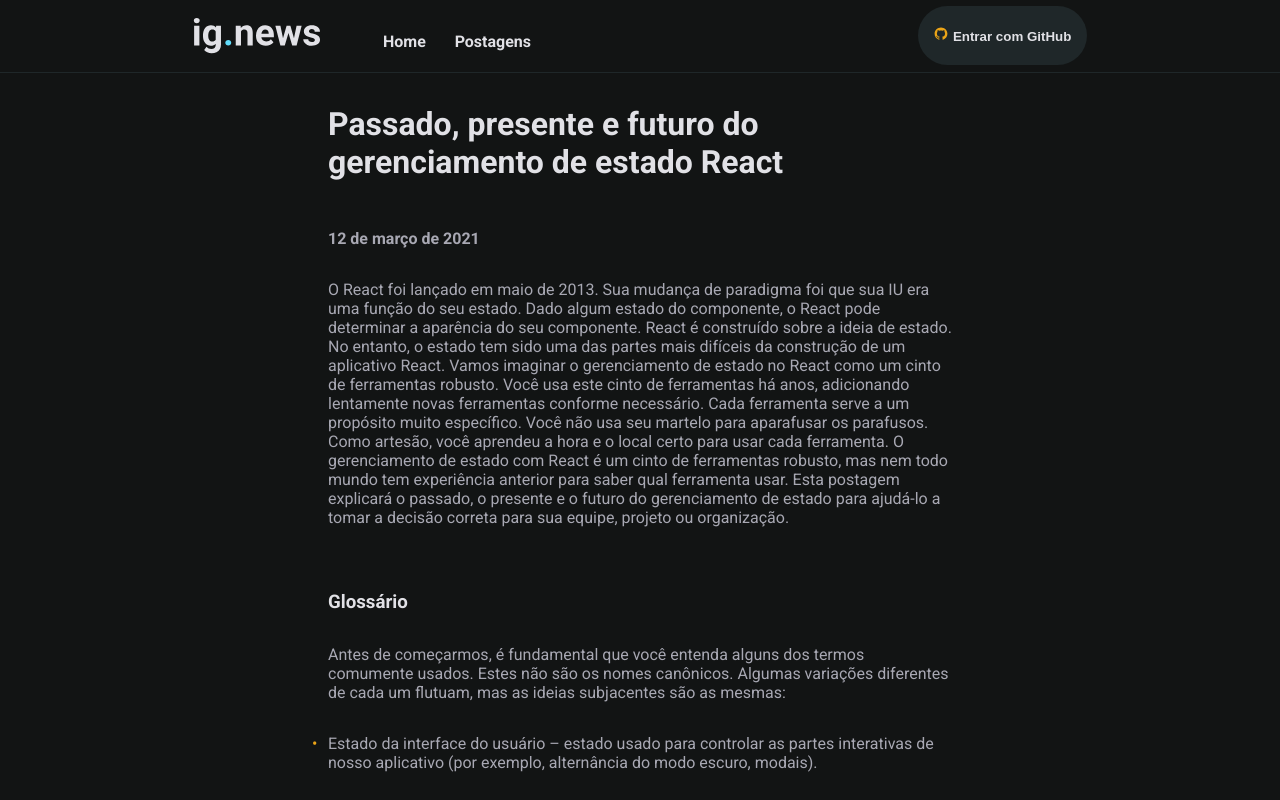
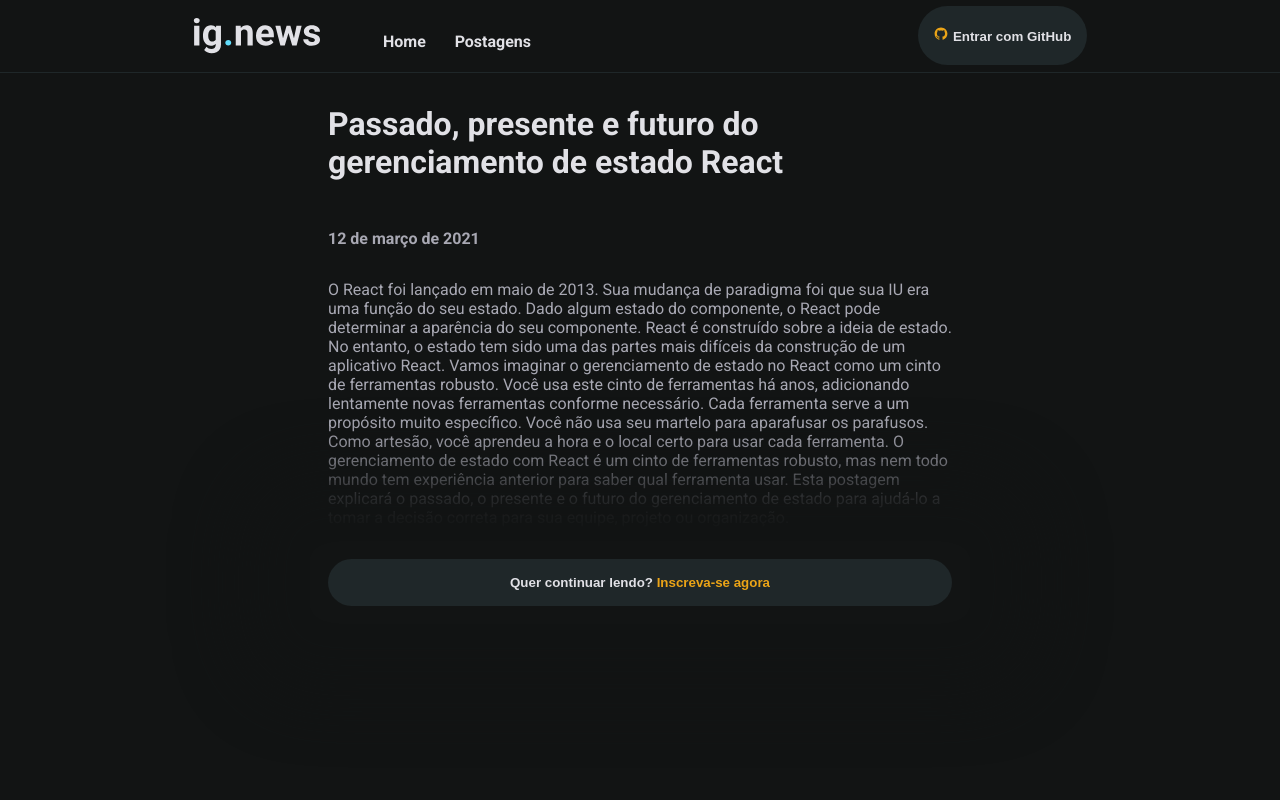
Before and after one commit to techjuliana/Aplicacao-Noticias, a React (Create React App) app: page /detalhes in a window 1280 px wide. Shown: the top 800 px of the page. Built offline with nearby package versions, Linux system fonts and the light colour scheme.

Commit message:
arrumando estilo

```diff
--- a/src/components/postCompleto/index.js
+++ b/src/components/postCompleto/index.js
@@ -6,6 +6,8 @@ import {
   Paragrafo,
   Titulo2,
   Lista,
+  LerMais,
+  Botao,
 } from "./styled";
 
 export default function PostCompleto({
@@ -27,6 +29,7 @@ export default function PostCompleto({
           <Titulo>{titulo}</Titulo>
           <Data>{data}</Data>
           <Paragrafo>{paragrafo}</Paragrafo>
+          <LerMais>
             <Titulo2>{titulo2}</Titulo2>
             <Paragrafo>{paragrafo2}</Paragrafo>
             <ul>
@@ -36,6 +39,10 @@ export default function PostCompleto({
               <Lista>{lista4}</Lista>
               <Lista>{lista5}</Lista>
             </ul>
+          </LerMais>
+          <Botao>
+            Quer continuar lendo? <span>Inscreva-se agora</span>
+          </Botao>
         </Postagem>
       </Container>
     </div>
--- a/src/components/postCompleto/styled.js
+++ b/src/components/postCompleto/styled.js
@@ -9,6 +9,22 @@ export const Container = styled.div`
   margin-right: auto;
   @media (max-width: 800px) {
     width: 100%;
+  }
+`;
+
+export const LerMais = styled.div`
+  display: none;
+`;
+
+export const Botao = styled.button`
+  z-index: 3;
+  margin-top: 2rem;
+  text-align: center;
+  background: ${(props) => props.theme.cinza};
+  width: 100%;
+  box-shadow: 0px 0px 60px 90px ${(props) => props.theme.body};
+  span {
+    color: ${(props) => props.theme.amarelo};
   }
 `;
 
```
Lines whose indentation alone changed are shown as unchanged.
